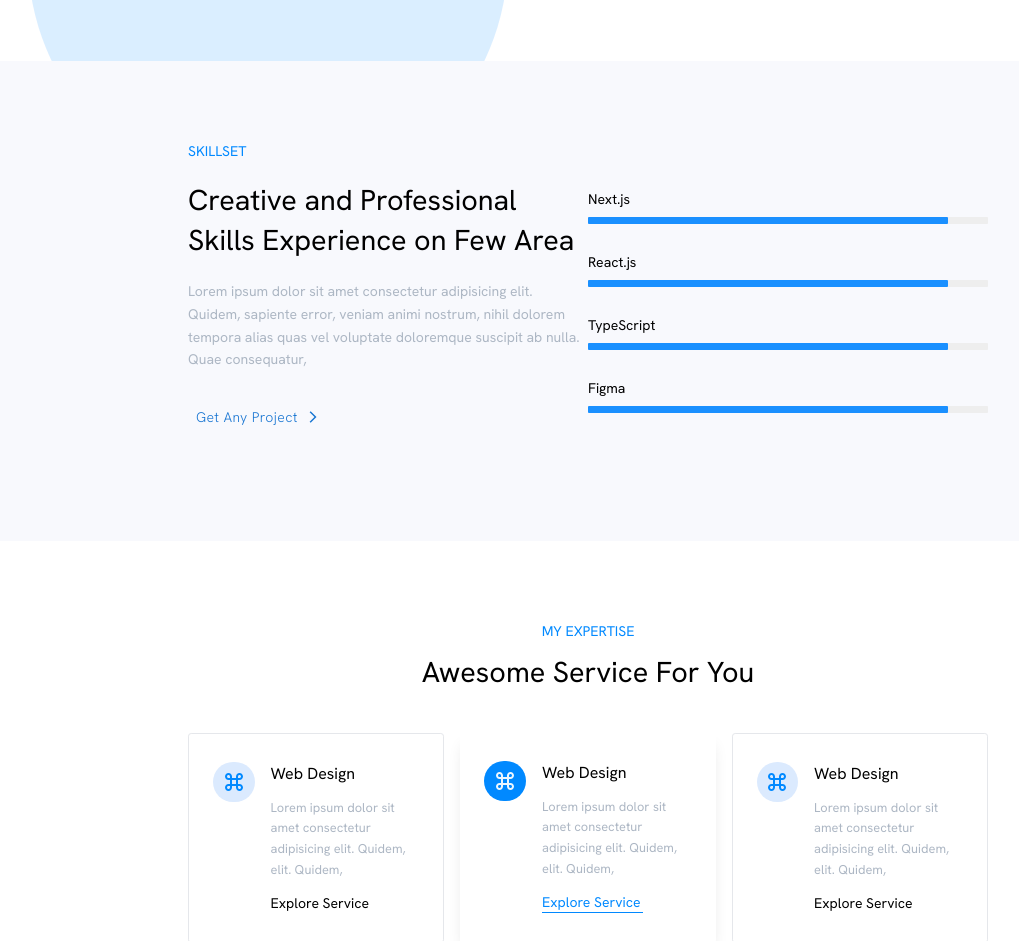
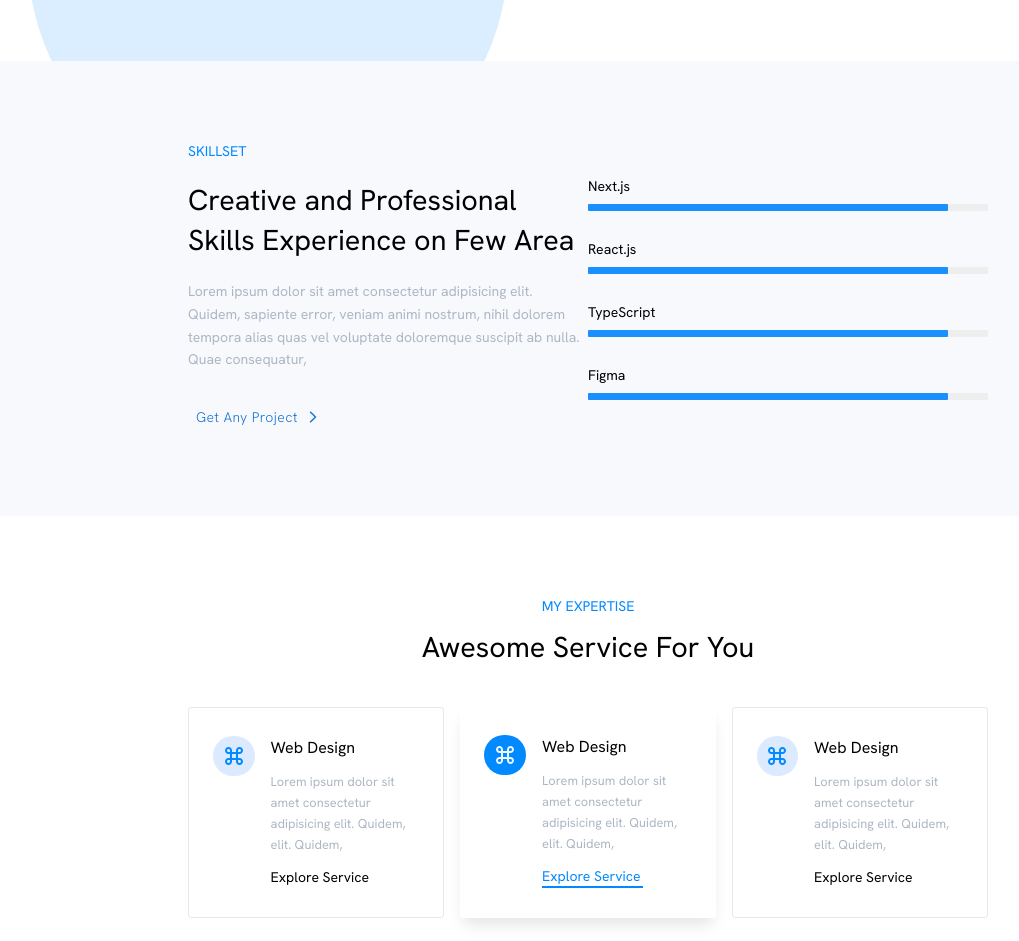
Before and after one commit to saeidniyabati2/myportfolio, a Next.js app: page / in a window 1280 px wide. Shown: the part 1343-2284 px from the top of the page, without its empty margins (52-1071 px from the left). Built offline with nearby package versions, Linux system fonts and the light colour scheme.

Commit message:
refactor skillset component

```diff
--- a/src/components/SkillSet.tsx
+++ b/src/components/SkillSet.tsx
@@ -5,8 +5,8 @@ import { ProgressBarComp } from "./ProgressBarComp";
 
 export default function SkillSet() {
   return (
-    <section className="w-full h-[60vh] bg-[#F8F9FD] flex px-[15rem] py-[5rem]">
-      <div className="w-full h-full  flex ">
+    <section className="w-full  bg-[#F8F9FD] flex px-[15rem] py-[5rem]">
+      <div className="w-full h-full  flex  items-center">
         {/* container of text and button */}
         <div className="w-full h-full  flex flex-col gap-y-5 ">
           <p className="text-sm text-mainButton">SKILLSET</p>
@@ -23,7 +23,7 @@ export default function SkillSet() {
             <BlueButton title="Get Any Project" Icon={ArrowForwardIosIcon} />
           </div>
         </div>
-        <div className="w-full h-full flex flex-col gap-y-7  justify-center">
+        <div className="w-full h-full flex flex-col gap-y-7  justify-center ">
           <ProgressBarComp title="Next.js" />
           <ProgressBarComp title="React.js" />
           <ProgressBarComp title="TypeScript" />
```
